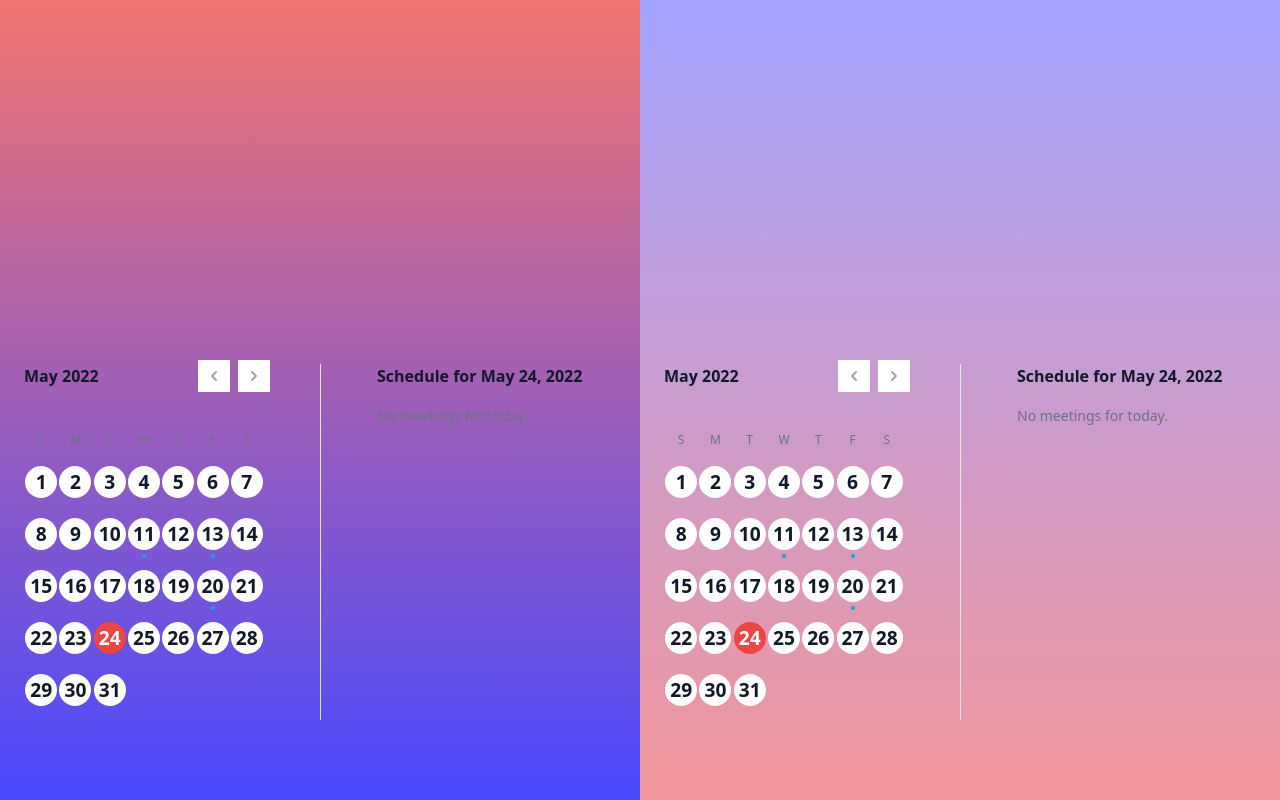
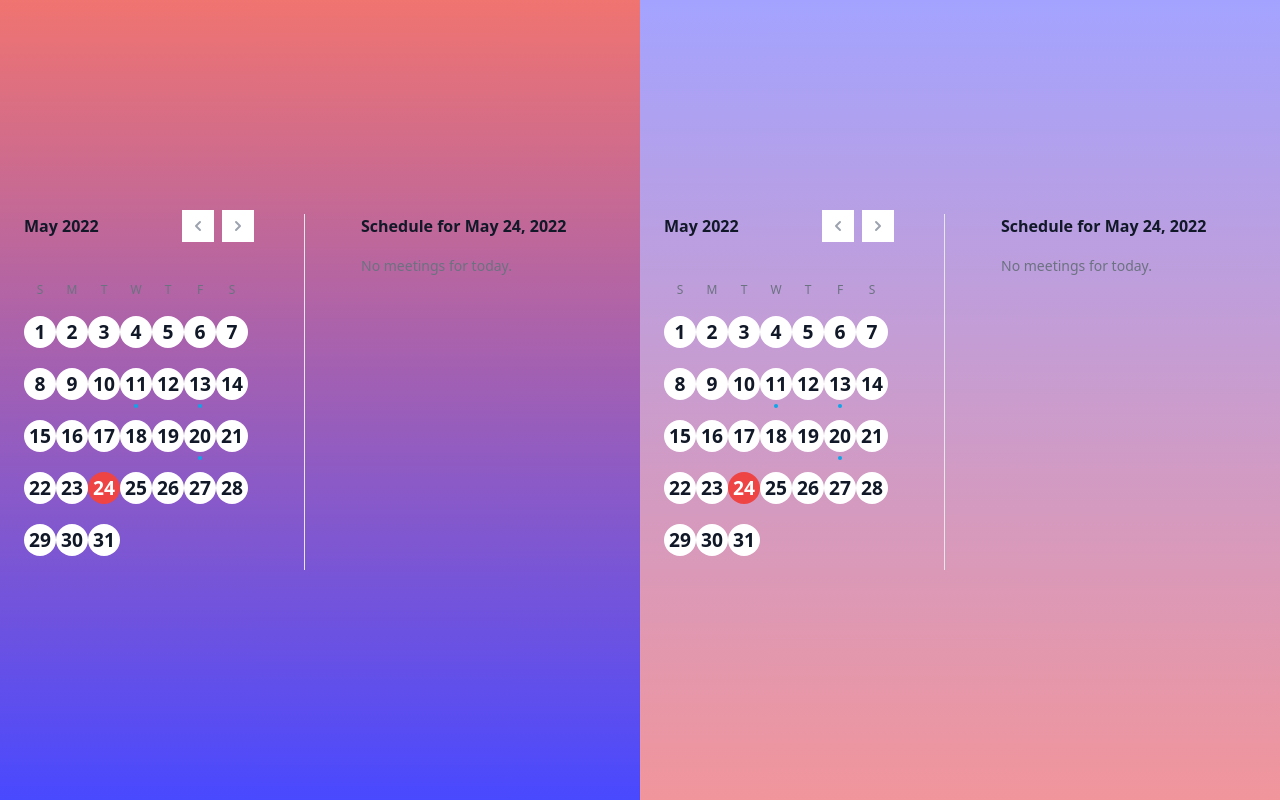
Before and after one commit to 4bdul4ziz/proflo-demo, a Next.js app: page / in a window 1280 px wide. Built offline with nearby package versions, Linux system fonts and the light colour scheme.

Commit message:
centered the calendars

```diff
--- a/styles/globals.css
+++ b/styles/globals.css
@@ -22,6 +22,16 @@
   width: 100%;
   position: relative;
 
+}
+
+.main-container {
+  display: flex;
+  flex-direction: row;
+  justify-content: space-between;
+  align-items: center;
+  height: 100vh;
+  width: 100%;
+  position: relative;
 }
 
 /*top bar w*/
@@ -54,12 +64,11 @@
   align-items: center;
 }
 .calendars-container {
-  width: 100%;
+  width: auto;
   margin: auto;
   position: relative;
-  top: 100px;
-  padding-top: 200px;
-}
+  top: 150px;
+  display: flex;}
 
 .weekdays-container {
   display: flex;
```
